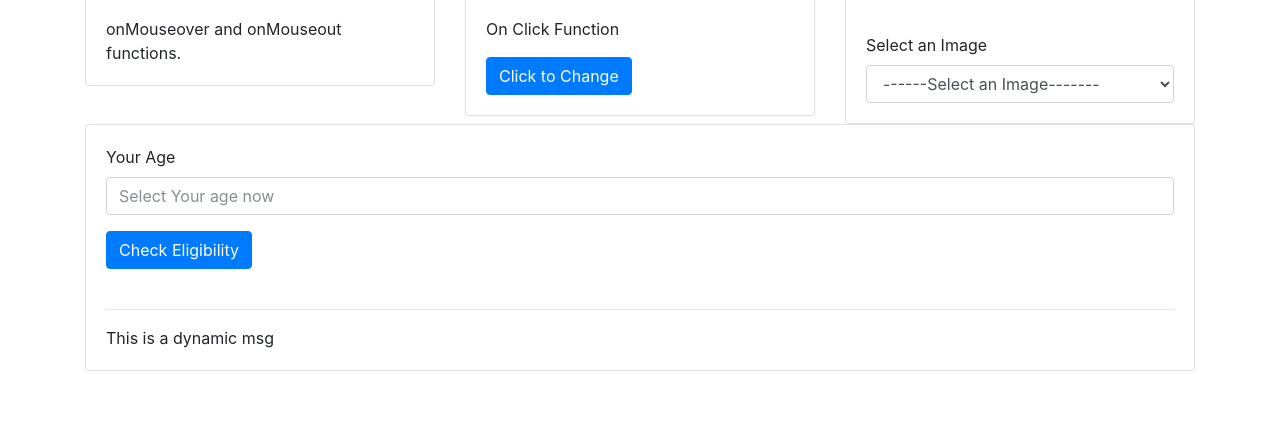
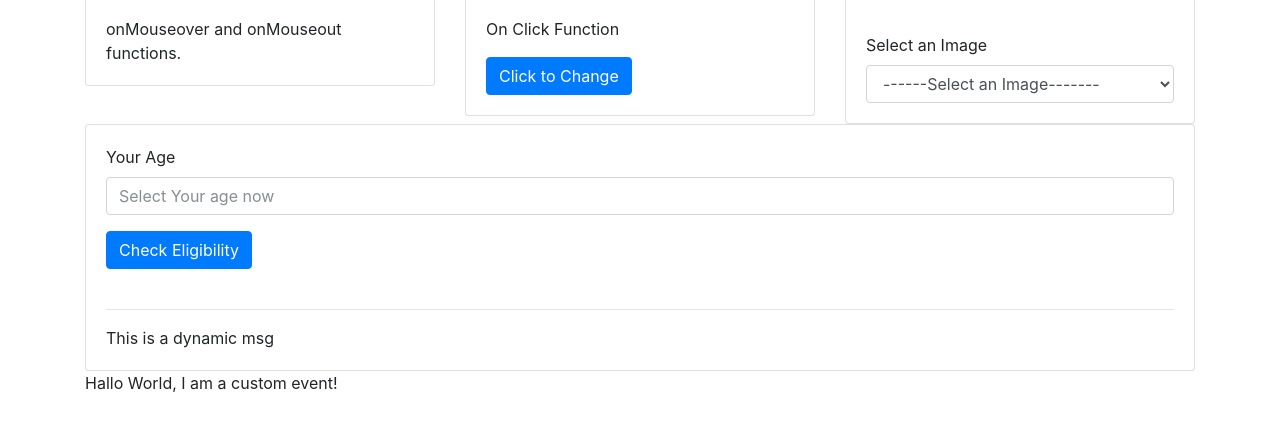
Before and after one commit to NdauwaRafael/Javascript-Fundamentals, a plain HTML site: page about.html in a window 1280 px wide. Shown: the part 346-776 px from the top of the page. Drawn offline with nearby package versions, Linux system fonts and the light colour scheme.

Commit message:
Adding a custom event

```diff
--- a/about.html
+++ b/about.html
@@ -67,6 +67,8 @@
               <div id="msg_dynamic"></div>
           </div>
 
+          <div id="msg_custom_evt"></div>
+
       </div>
     </div>
 
@@ -124,11 +126,19 @@
       // msg_div.addEventListener("msg", greeting, false);
       //
       // function greeting(e){
-      //   logEvent (
+      //   console.log (
       //     e.myMessg.body
       //   );
       //
       // }
+        var msg_div = document.getElementById('msg_custom_evt');
+        document.addEventListener("hello", function(event) {
+          msg_div.innerHTML='Hallo World, I am a custom event!';
+        });
+
+        let event = new Event("hello", {bubbles: true});
+        msg_custom.dispatchEvent(event);
+
 
       /*======================================================================
           Promises
```
